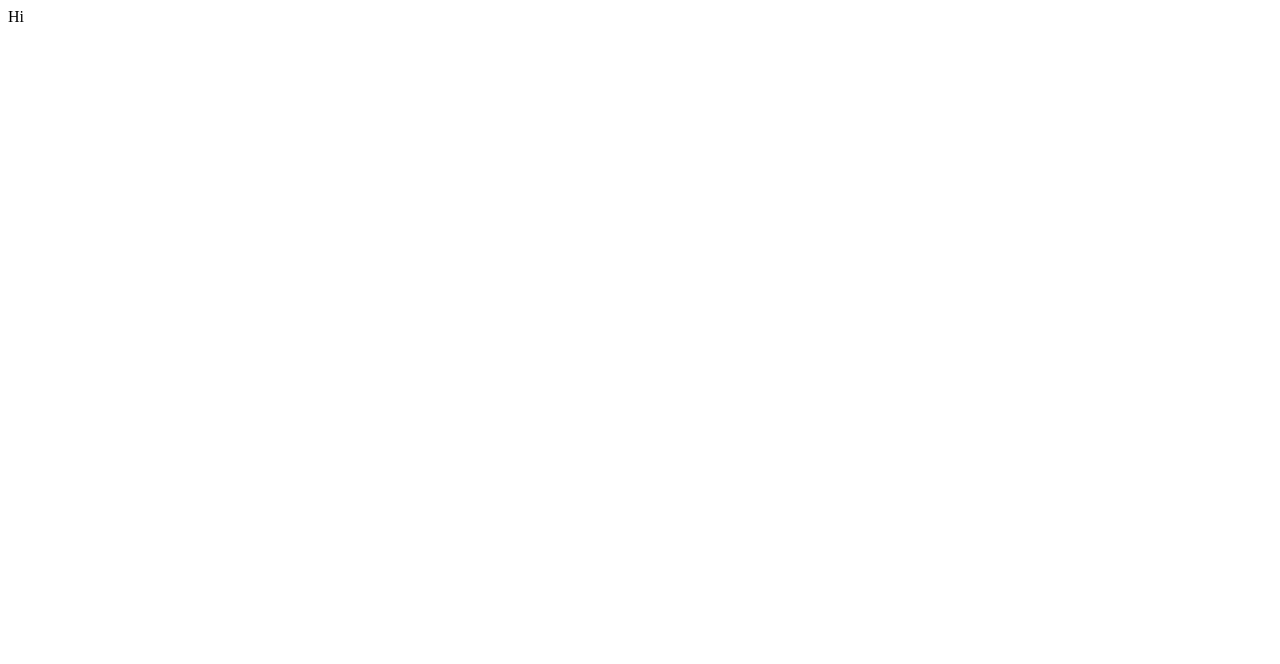
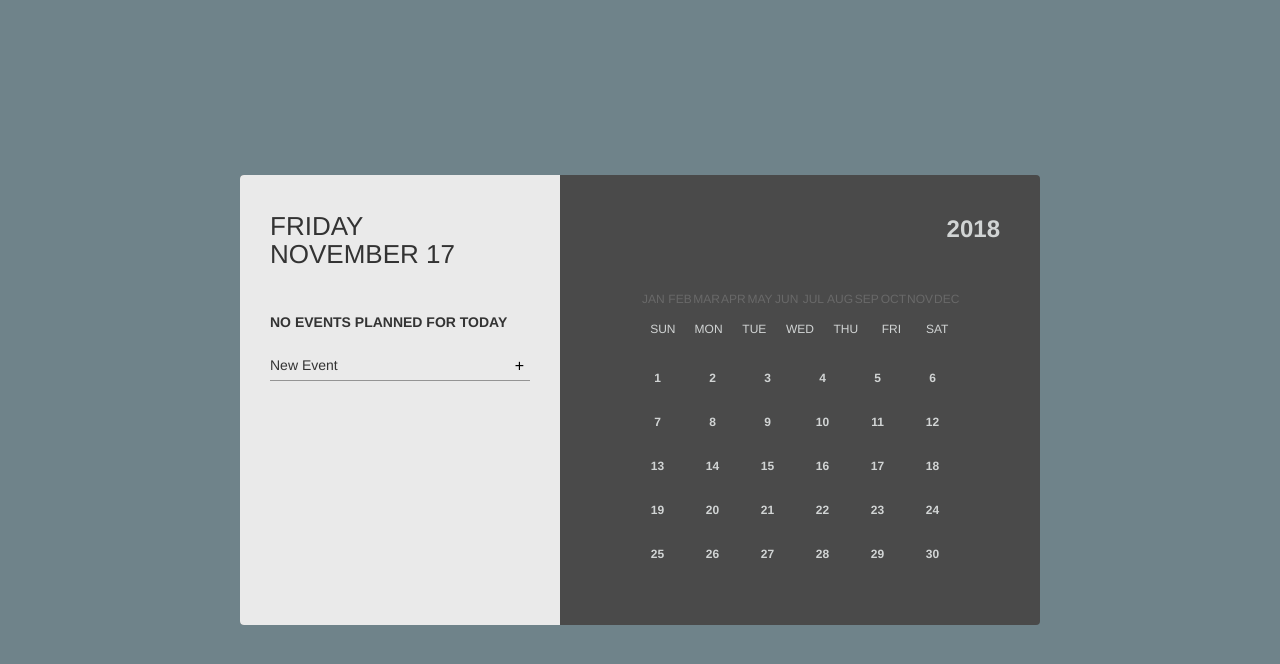
Before and after one commit to Palinana/calendar, a React app: page / in a window 1280 px wide. Built offline with nearby package versions, Linux system fonts and the light colour scheme.

Commit message:
finished page layout

```diff
--- /dev/null
+++ b/CalendarFrontEnd/components/AddEventForm.js
@@ -0,0 +1,53 @@
+import React, { Component } from 'react';
+
+class AddEventForm extends Component {
+    constructor(props) {
+      super(props);
+      this.state = {
+        startTime: '',
+        endTime: '',
+        description: ''
+      };
+      this.handleChange = this.handleChange.bind(this);
+      this.handleSubmit = this.handleSubmit.bind(this);
+    }
+
+    handleChange(e) {
+        this.setState({[e.target.name]: e.target.value});
+    }
+
+    handleSubmit(e) {
+        e.preventDefault();
+        this.props.addNewEvent(this.state);
+        this.setState({
+            startTime: '',
+            endTime: '',
+            description: ''
+        });
+    }
+
+    render(){
+        const {startTime, endTime} = this.state;
+        return(
+            <div>
+                <form>Add an event
+                    <div>
+                        <label>Start Time</label>
+                        <input name="startTime" type="time" onChange={this.handleChange} />
+                    </div>
+                    <div>
+                        <label>End Time</label>
+                        <input name="endTime" type="time" onChange={this.handleChange} />
+                    </div>
+                    <div>
+                        <label>Description</label>
+                        <input name="description" type="text" onChange={this.handleChange} />
+                    </div>
+                    <button type="submit" disabled={startTime >= endTime}>Add</button>
+                </form>
+            </div>
+        )
+    }
+}
+
+export default AddEventForm;
--- /dev/null
+++ b/CalendarFrontEnd/components/CalendarSide.js
@@ -0,0 +1,60 @@
+import React, { Component } from 'react';
+import { Link } from 'react-router-dom';
+
+
+const daysOfTheWeek = ['Sun', 'Mon', 'Tue', 'Wed', 'Thu', 'Fri', 'Sat'];
+// const months = ['January', 'February', 'March', 'April','May', 'June', 'July', 'August', 'September',
+// 'October', 'November', 'December'];
+// const daysInMonth = [31, 28, 31, 30, 31, 30, 31, 31, 30, 31, 30, 31];
+
+const months = {January: 31, February: 28, March: 31, April: 30, May: 31, June: 30,
+    July: 31, August: 31, September: 30, October: 31, November: 30, December: 31};
+
+class CalendarSide extends Component {
+    constructor(props){
+        super(props);
+        this.state = {
+            month: 'November'
+        };
+    }
+
+    render(){
+        // const month = this.state.month;
+        let now = new Date();
+        let str = now.toString().slice(0, 15);
+        let words = str.split(" "); //[ 'Wed', 'Jun', '20', '2018' ]
+        let month = words[1];
+        let todayDate = words[2];
+        let year = words[3];
+        let weekDay = words[0];
+        const days = Array.from({length: months['November']}, (v, k) => k + 1) ;//array of days
+        const monthName = Object.keys(months);
+
+        let dateCompare = (elem) => todayDate === elem;
+
+        return (
+            <div className="right-column-container">
+                <div className="calendar-content">
+                    <h2 className="year">{year}</h2>
+                    <ul className="month">
+                        {
+                            monthName.map(month => <li key={month}>{month.slice(0,3)}</li>)
+                        }
+                    </ul>
+                    <ul className="weekday">
+                        {
+                            daysOfTheWeek.map(day => <li key={day}>{day}</li>)
+                        }
+                    </ul>
+                    <ul className="days">
+                        {
+                            days.map(day => <li key={day}><Link to={`/${day}/form`} className="calendar-day">{day}</Link></li>)
+                        }
+                    </ul>
+                </div>
+            </div>
+        )
+    }
+}
+
+export default CalendarSide;
--- /dev/null
+++ b/CalendarFrontEnd/components/EventSide.js
@@ -0,0 +1,22 @@
+import React from 'react';
+import {Link} from 'react-router-dom';
+import AddEventForm from '../components/AddEventForm';
+
+const EventSide = (props) => {
+  return (
+    <div className="left-column-container">
+      <div className="events-content">
+          <h1>Friday<span>November 17</span></h1>
+          <h2>No events planned for today</h2>
+          <div className="events">
+            <p>New Event<button className="add-event">+</button></p>
+            {/* Check  if Events from DB are not emply -> then show them */}
+            {/* <AddEventForm /> */}
+            {/* <ul className="event-list"><li>Test</li></ul> */}
+          </div>
+      </div>
+    </div>
+  );
+};
+
+export default EventSide;
--- /dev/null
+++ b/CalendarFrontEnd/components/index.js
@@ -0,0 +1,2 @@
+export { default as CalendarSide } from './CalendarSide';
+export { default as EventSide } from './EventSide';
--- /dev/null
+++ b/CalendarFrontEnd/containers/Calendar.js
@@ -0,0 +1,33 @@
+import React, {Component} from 'react';
+import { connect } from 'react-redux';
+import { CalendarSide, EventSide, AddEventForm} from '../components';
+import { fetchAllEvents } from '../store';
+
+
+class Calendar extends Component{
+
+    render(){
+
+        return(
+            <div className="main-container">
+                <EventSide />
+                <CalendarSide />
+            </div>
+        )
+    }
+
+}
+
+const mapStateToProps = (state, ownProps) => {
+    return {
+        events: state.events
+    };
+};
+
+const mapDispatchToProps = dispatch => {
+    return {
+        getAllEvents: () => dispatch(fetchAllEvents())
+    };
+};
+
+export default connect(mapStateToProps, mapDispatchToProps)(Calendar);
--- /dev/null
+++ b/CalendarFrontEnd/containers/index.js
@@ -0,0 +1 @@
+export { default as Calendar } from './Calendar';
--- a/CalendarFrontEnd/index.js
+++ /dev/null
@@ -1,13 +0,0 @@
-import React from 'react';
-import ReactDOM from 'react-dom';
-
-const App = () => {
-  return (
-    <div>Hi</div>
-  )
-}
-
-ReactDOM.render(
-  <App />,
-  document.getElementById('app')
-);
--- /dev/null
+++ b/CalendarFrontEnd/routes.js
@@ -0,0 +1,17 @@
+import React from 'react';
+import { BrowserRouter as Router, Route, Switch} from 'react-router-dom';
+import Calendar from './containers/Calendar';
+import AddEventForm from './components/AddEventForm';
+
+const Routes = (props) => {
+    return (
+        <Router>
+            <Switch>
+                <Route path="/" component={Calendar} />
+                <Route path="/:id/form" component={AddEventForm} />
+            </Switch>
+        </Router>
+    )
+}
+
+export default Routes;
--- /dev/null
+++ b/CalendarFrontEnd/store/events.js
@@ -0,0 +1,53 @@
+import axios from 'axios';
+
+//ACTIONS
+const GET_EVENTS = 'GET_EVENTS';
+const ADD_EVENT = 'ADD_EVENT';
+
+//ACTION CREATORS
+const getEvents = events => {
+    return {
+      type: GET_EVENTS,
+      events
+    };
+};
+
+const addEvent = event => {
+    return {
+      type: ADD_EVENT,
+      event
+    };
+};
+
+//THUNK CREATORS
+export const fetchAllEvents = () => {
+    return dispatch => axios.get('/api/events')
+    .then(events => events.data)
+    .then(events => dispatch(getEvents(events)))
+    .catch(err => console.log(err));
+}
+
+export const postEvent = (event, history, id) => {
+    return dispatch => {
+      const eventData = Object.assign({}, event, {id});
+      return axios.post('/api/events', eventData)
+      .then(event => event.data)
+      .then(event => {
+        dispatch(addEvent(event));
+        history.push('/');
+      })
+      .catch(err => console.log(err));
+  }
+};
+
+//REDUCER
+export default function(state = [], action){
+    switch (action.type) {
+        case GET_EVENTS:
+            return action.events;
+        case ADD_EVENT:
+            return [...state, action.event];
+        default:
+            return state;
+    }
+};
--- /dev/null
+++ b/CalendarFrontEnd/store/index.js
@@ -0,0 +1,15 @@
+import { createStore, combineReducers, applyMiddleware, compose } from 'redux';
+import { createLogger } from 'redux-logger';
+import thunkMiddleware from 'redux-thunk';
+import { composeWithDevTools } from 'redux-devtools-extension';
+import events from './events';
+
+const reducer = combineReducers({events});
+const middleware = composeWithDevTools(applyMiddleware(
+    thunkMiddleware,
+    createLogger({collapsed: true})
+));
+const store = createStore(reducer, middleware);
+
+export default store;
+export * from './events';
--- a/package.json
+++ b/package.json
@@ -30,6 +30,7 @@
     "webpack-cli": "^3.0.7"
   },
   "dependencies": {
+    "axios": "^0.18.0",
     "body-parser": "^1.18.3",
     "express": "^4.16.3",
     "morgan": "^1.9.0",
@@ -38,7 +39,12 @@
     "pg-hstore": "^2.3.2",
     "react": "^16.4.1",
     "react-dom": "^16.4.1",
+    "react-redux": "^5.0.7",
     "react-router-dom": "^4.3.1",
+    "redux": "^4.0.0",
+    "redux-devtools-extension": "^2.13.4",
+    "redux-logger": "^3.0.6",
+    "redux-thunk": "^2.3.0",
     "sequelize": "^4.37.10"
   }
 }
--- a/public/index.html
+++ b/public/index.html
@@ -4,6 +4,7 @@
   <meta name="viewport" content="width=device-width, initial-scale=1">
   <meta charset="UTF-8">
   <title>Calendar App</title>
+  <link rel="stylesheet" type="text/css" media="screen" href="style.css" />
   <script src="/bundle.js" defer></script>
 </head>
 <body>
--- /dev/null
+++ b/public/style.css
@@ -0,0 +1,169 @@
+body{
+    margin: 0;
+    padding: 0;
+    font-family: Helvetica, Arial, sans-serif;
+    -webkit-font-smoothing: antialiased;
+    background: #6f838a;
+}
+
+.main-container {
+    position: absolute;
+    border-radius: 4px;
+    overflow: hidden;
+    width: 800px;
+    height: 450px;
+    left: 50%;
+    top: 50%;
+    margin-left: -400px;
+    margin-top: -225px;
+    background-color: #4A4A4A;
+    color: #333333;
+}
+
+.left-column-container {
+    width: 40%;
+    height: 100%;
+    background: #EAEAEA;
+    position: relative;
+    float: left;
+}
+
+.events-content{
+    padding: 20px 30px;
+}
+.events-content h1{
+    font-weight: 300;
+    font-size: 26px;
+    line-height: 28px;
+    text-transform: uppercase;
+    margin-bottom: 40px;
+}
+.events-content h2{
+    line-height: 28px;
+    text-transform: uppercase;
+    font-weight: 600;
+    font-size: 14px;
+}
+
+.events-content span{
+    display: block;
+}
+
+.add-event{
+    float: right;
+    margin-top: 6px;
+    border: none;
+    font-size: 16px;
+    background: #EAEAEA;
+    /* display:block;
+  height: 30px;
+  width: 30px;
+  border-radius: 50%;
+  border: 1px solid red; */
+}
+
+.events p{
+    font-weight: 300;
+    font-size: 14px;
+    line-height: 30px;
+    margin-bottom: 10px;
+    border-bottom: solid 1px rgba(19, 18, 18, 0.4);
+}
+
+.event-list{
+    margin: 0;
+    padding: 0;
+}
+
+/* Calendar Side ---- */
+
+.right-column-container {
+    width: 60%;
+    position: relative;
+    float: left;
+    height: 100%;
+}
+
+.calendar-content{
+    padding: 20px 40px;
+}
+.year {
+    color: #d1d4d4;
+    text-align: right;
+    margin-bottom: 50px;
+}
+
+.weekday, .month{
+    display: flex;
+    justify-content: space-between;
+    font-weight: 600;
+    padding: 0px 40px;
+}
+
+.days{
+    margin-left: -10px;
+}
+
+.main-container ul li {
+	list-style: none;
+}
+
+.main-container .month li,
+.main-container .weekday li,
+.main-container .days li{
+    float: left;
+    text-transform: uppercase;
+    display: block;
+    justify-content:space-around;
+    line-height: 13px;
+    font-weight: 300;
+    font-size: 9px;
+}
+
+.main-container .month,
+.main-container .weekday{
+    display: flex;
+    font-size: 12px;
+}
+.main-container .month{
+    color: #696969;
+}
+
+.main-container .weekday{
+    color: #d1d4d4;
+}
+
+.main-container .month li{
+    width: 55px;
+    text-align: center;
+    margin-bottom: 5px;
+    font-size: 12px;
+}
+.main-container .weekday li{
+    width: 55px;
+    text-align: center;
+    margin-bottom: 10px;
+    font-size: 12px;
+}
+
+.main-container .days li{
+    width: 55px;
+	height: 24px;
+	text-align: center;
+	margin: auto auto;
+	font-size: 12px;
+	font-weight: bold;
+	border-radius: 12px;
+	margin-bottom: 10px;
+	padding-top: 10px;
+}
+.today{
+    background-color: #F5A1A3!important;
+    color: #ffffff;
+}
+
+.calendar-day{
+    display: block;
+    color: #d1d4d4;
+    text-decoration: none;
+}
--- a/webpack.config.js
+++ b/webpack.config.js
@@ -1,5 +1,5 @@
 module.exports = {
-    entry: './CalendarFrontEnd/index.js',
+    entry: './CalendarFrontEnd/app.js',
     mode: 'development',
     output: {
       path: __dirname,
```
Also changed, not shown: CalendarFrontEnd/app.js (added, +12 -0 lines).
